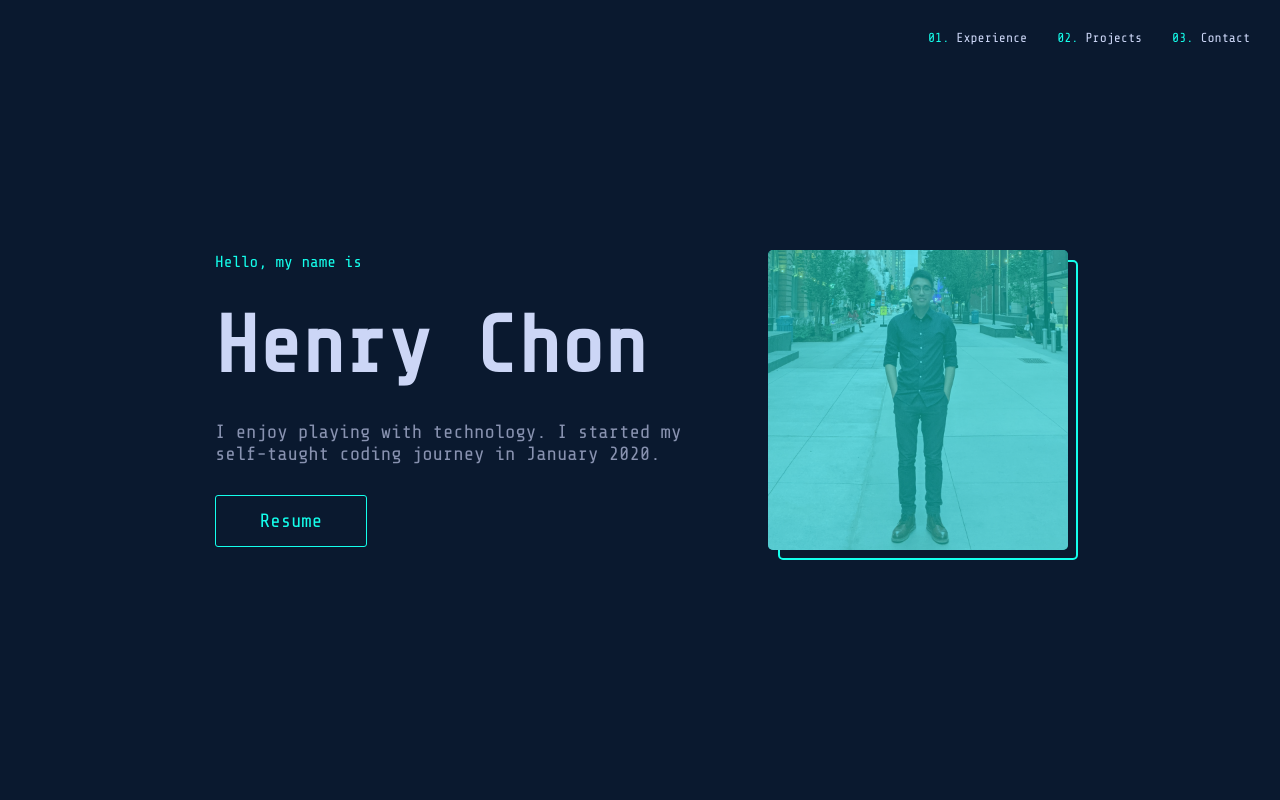
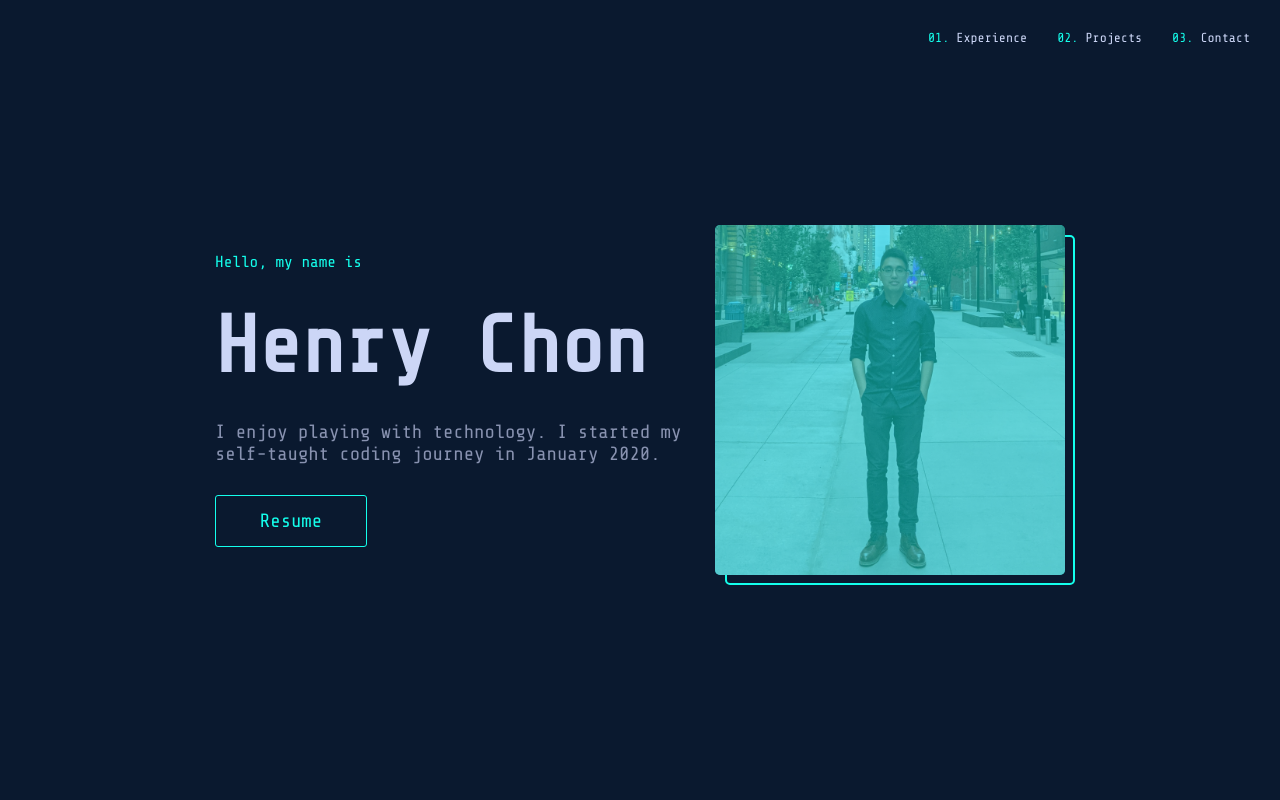
Before and after one commit to chonhenry/henry-portfolio, a React (Create React App) app: page / in a window 1280 px wide. Shown: the top 800 px of the page. Built offline with nearby package versions, Linux system fonts and the light colour scheme.

Commit message:
edited intro section

```diff
--- a/public/index.html
+++ b/public/index.html
@@ -31,7 +31,7 @@
       crossorigin="anonymous"
       referrerpolicy="no-referrer"
     />
-    <title>React App</title>
+    <title>Henry Chon</title>
   </head>
   <body>
     <noscript>You need to enable JavaScript to run this app.</noscript>
--- a/src/components/About.css
+++ b/src/components/About.css
@@ -8,7 +8,8 @@
 }
 
 .left-side {
-  width: 60%;
+  /* width: 60%; */
+  /* flex: 1; */
 }
 
 .sentence {
@@ -43,15 +44,21 @@
   display: flex;
   justify-content: center;
   align-items: center;
+  transition: 0.4s;
+}
+
+.resume-btn:hover {
+  background-color: var(--secondary-color);
+  color: var(--main-color);
 }
 
 .right-side {
-  width: 35%;
+  /* width: 35%; */
 }
 
 .img-container {
-  width: 300px;
-  height: 300px;
+  width: 350px;
+  height: 350px;
   background-color: var(--secondary-color);
   border-radius: 5px;
   position: relative;
@@ -123,6 +130,10 @@
 }
 
 @media (max-width: 500px) {
+  .left-side {
+    height: 300px;
+  }
+
   .intro-image {
     z-index: -10;
   }
@@ -152,3 +163,9 @@
     height: 250px;
   }
 }
+
+@media (max-width: 323px) {
+  .right-side {
+    margin-top: 60px;
+  }
+}
```
Also changed, not shown: 1 other file (tests, documents, lock files or other folders).
